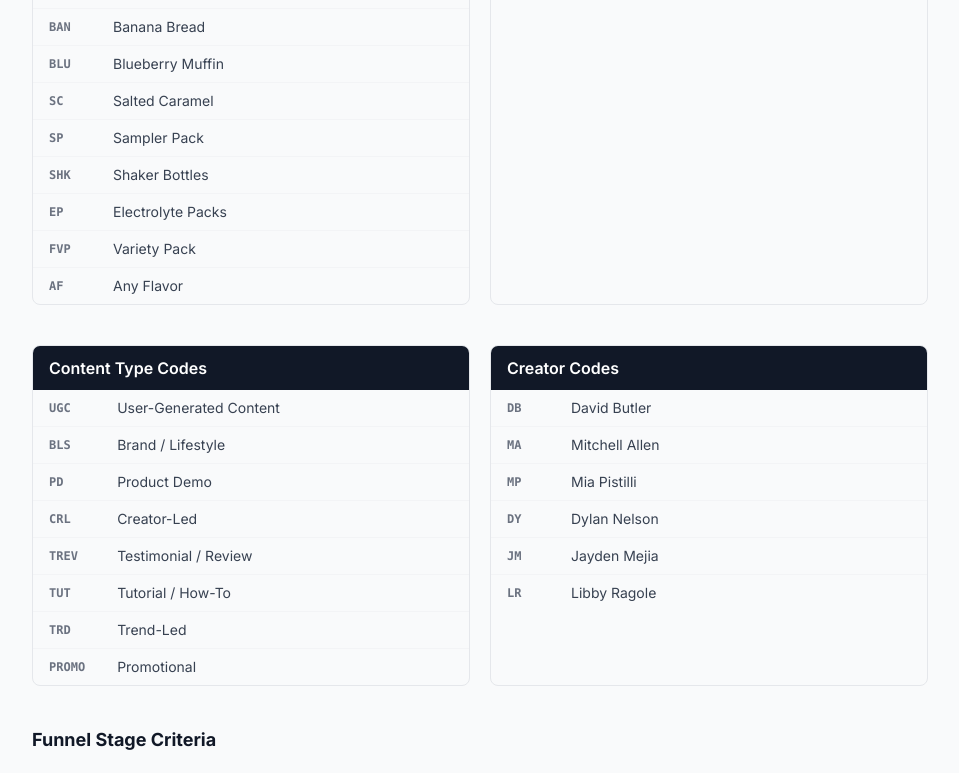
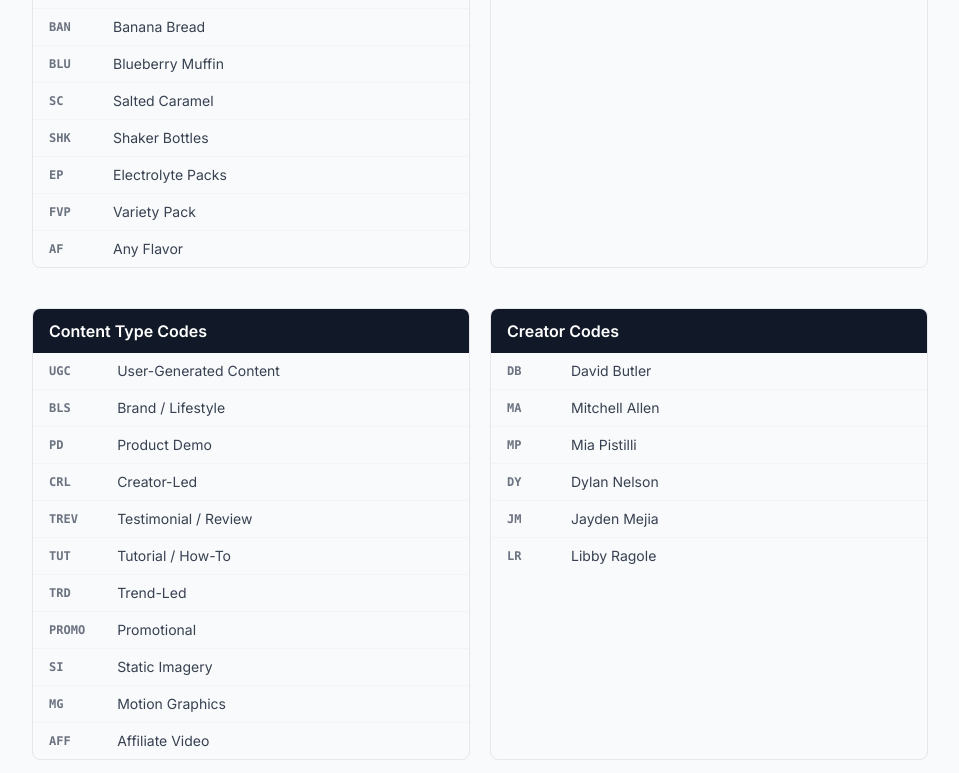
Before and after one commit to syncpointcreative/verb-tracker, a Next.js app: page /how-to-use in a window 1280 px wide. Shown: the part 1220-1993 px from the top of the page, without its empty margins (160-1119 px from the left). Built offline with nearby package versions, Linux system fonts and the light colour scheme.

Commit message:
feat: remove FlavCity Sampler Pack, add Static Imagery / Motion Graphics / Affiliate Video content types

```diff
--- a/src/app/[client]/AssetTable.tsx
+++ b/src/app/[client]/AssetTable.tsx
@@ -85,6 +85,7 @@ function fmt(dateStr: string | null) {
 const CONTENT_TYPES = [
   'UGC', 'Brand / Lifestyle', 'Product Demo', 'Creator-Led',
   'Testimonial / Review', 'Tutorial / How-To', 'Trend-Led', 'Promotional',
+  'Static Imagery', 'Motion Graphics', 'Affiliate Video',
 ]
 
 // ─── Main component ───────────────────────────────────────────────────────────
--- a/src/app/admin/page.tsx
+++ b/src/app/admin/page.tsx
@@ -492,7 +492,7 @@ export default function AdminPage() {
                 className="w-full border border-gray-200 rounded-lg px-3 py-2 text-sm focus:outline-none focus:ring-2 focus:ring-blue-500"
               >
                 <option value="">Select…</option>
-                {['UGC','Brand / Lifestyle','Product Demo','Creator-Led','Testimonial / Review','Tutorial / How-To','Trend-Led','Promotional'].map(t => (
+                {['UGC','Brand / Lifestyle','Product Demo','Creator-Led','Testimonial / Review','Tutorial / How-To','Trend-Led','Promotional','Static Imagery','Motion Graphics','Affiliate Video'].map(t => (
                   <option key={t}>{t}</option>
                 ))}
               </select>
--- a/src/app/how-to-use/page.tsx
+++ b/src/app/how-to-use/page.tsx
@@ -125,7 +125,6 @@ const PRODUCT_CODES_BY_CLIENT: {
       { code: 'BAN', name: 'Banana Bread' },
       { code: 'BLU', name: 'Blueberry Muffin' },
       { code: 'SC',  name: 'Salted Caramel' },
-      { code: 'SP',  name: 'Sampler Pack' },
       { code: 'SHK', name: 'Shaker Bottles' },
       { code: 'EP',  name: 'Electrolyte Packs' },
       { code: 'FVP', name: 'Variety Pack' },
@@ -149,6 +148,9 @@ const TYPE_CODES = [
   { code: 'TUT',   name: 'Tutorial / How-To' },
   { code: 'TRD',   name: 'Trend-Led' },
   { code: 'PROMO', name: 'Promotional' },
+  { code: 'SI',    name: 'Static Imagery' },
+  { code: 'MG',    name: 'Motion Graphics' },
+  { code: 'AFF',   name: 'Affiliate Video' },
 ]
 
 const CREATOR_CODES = [
--- a/src/lib/constants.ts
+++ b/src/lib/constants.ts
@@ -61,7 +61,7 @@ export const PRODUCT_CODES: Record<string, string> = {
   HH: 'Himalayan Honey (2lb Tub)',
   OBL: 'Ocean Breeze Laundry Detergent Sheets',
   DP: 'Dishwashing Eco Pods', LDS: 'Lemon Detergent Eco Sheets for Dishwashing',
-  SP: 'Sampler Pack', CR: 'Cinnamon Roll',
+  CR: 'Cinnamon Roll',
   PC: 'Pineapple Coconut', SC: 'Salted Caramel',
   CPB: 'Chocolate Peanut Butter', CC: 'Cookies & Cream',
   MC: 'Mint Chocolate', EP: 'Electrolyte Packs',
@@ -71,6 +71,7 @@ export const TYPE_CODES: Record<string, string> = {
   UGC: 'UGC', BLS: 'Brand / Lifestyle', PD: 'Product Demo',
   CRL: 'Creator-Led', TREV: 'Testimonial / Review',
   TUT: 'Tutorial / How-To', TRD: 'Trend-Led', PROMO: 'Promotional',
+  SI: 'Static Imagery', MG: 'Motion Graphics', AFF: 'Affiliate Video',
 }
 export const CREATOR_CODES: Record<string, string> = {
   DB: 'David Butler', MA: 'Mitchell Allen', MP: 'Mia Pistilli',
```
